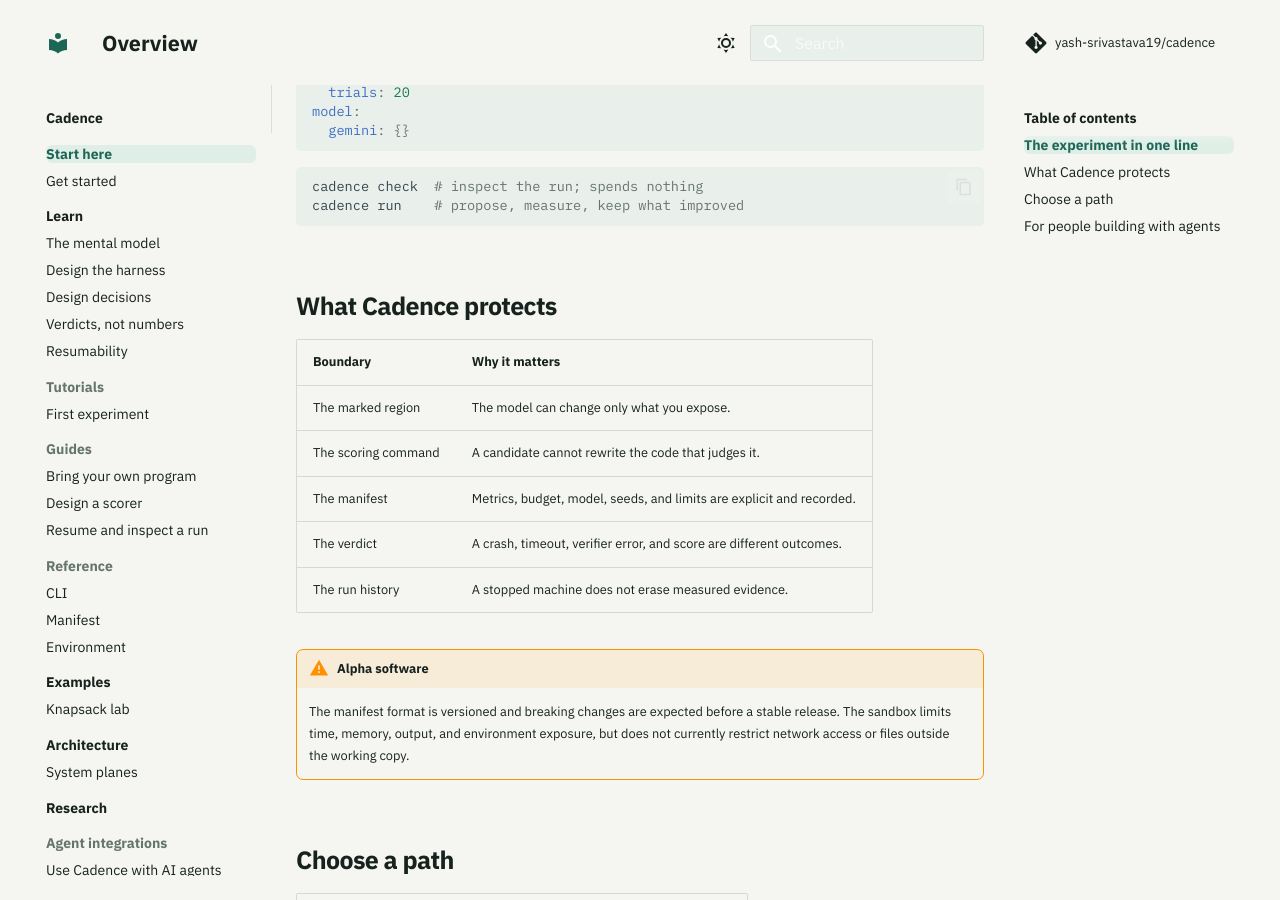
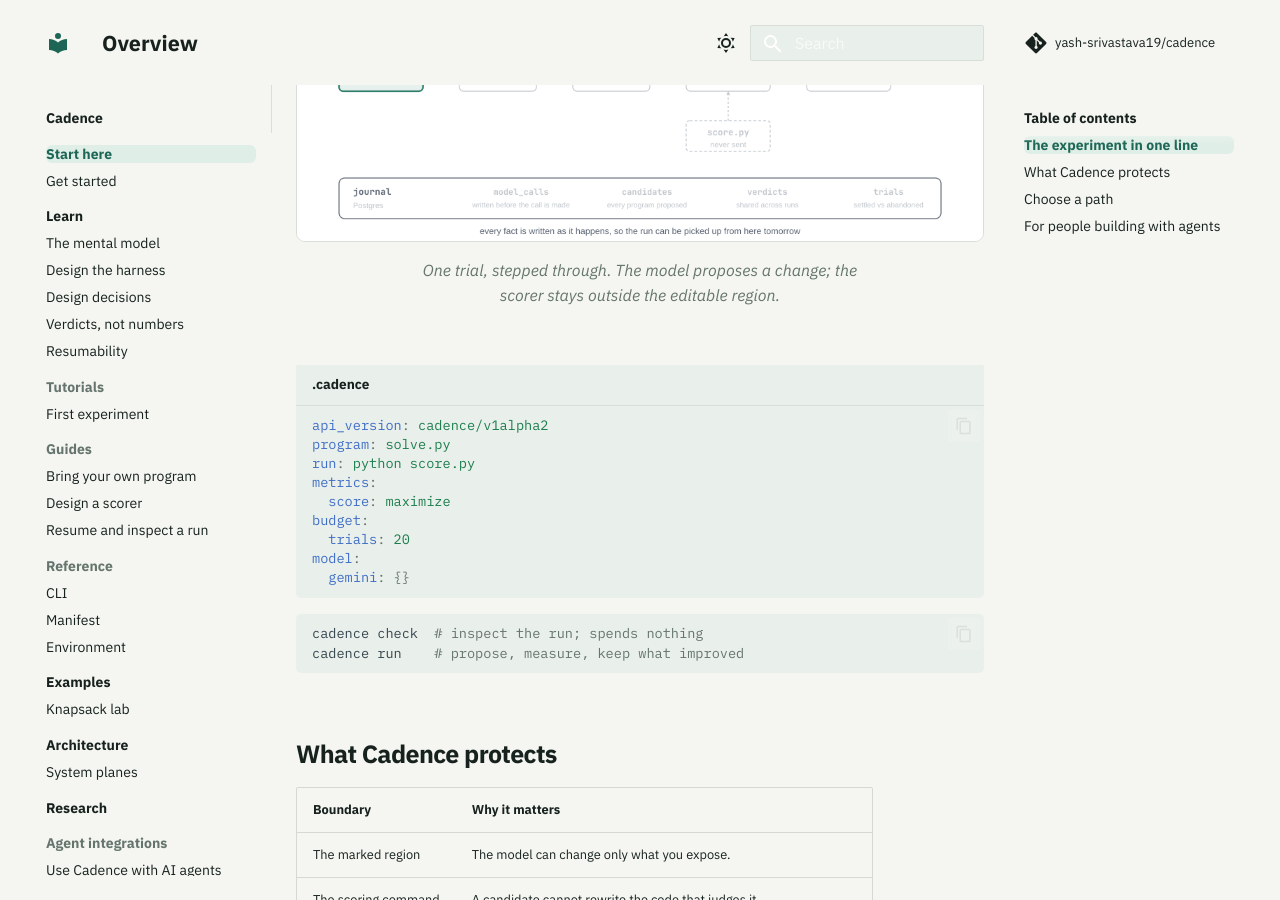
Before and after one commit to yash-srivastava19/cadence, an MkDocs documentation site: the page built from docs/index.md, in a window 1280 px wide and 900 px high, scrolled down 1195 px. Built offline with MkDocs 1.6.1 and Material for MkDocs 9.7.7, drawn with Linux system fonts in a browser that asks for light colours; comment, search, counter and statistics services are not loaded.

Commit message:
docs: vendor experiment illustrations

````diff
--- a/docs/index.md
+++ b/docs/index.md
@@ -48,6 +48,11 @@ You bring three things. Cadence supplies the search loop and the record of what
 <div class="flow-step"><small>05</small><strong>Next<br>parent</strong><span>best evidence so far</span></div>
 </div>
 
+<figure markdown>
+  ![A Cadence trial moving from proposal to measurement and recording](assets/illustrations/trial-loop.gif){ loading=lazy }
+  <figcaption>One trial, stepped through. The model proposes a change; the scorer stays outside the editable region.</figcaption>
+</figure>
+
 ```yaml title=".cadence"
 api_version: cadence/v1alpha2
 program: solve.py
````
Also changed, not shown: docs/concepts/mental-model.md (+5 -0 lines), docs/concepts/resumability.md (+5 -0 lines), docs/research/index.md (+2 -2 lines), docs/assets/illustrations/resume-levels.gif (added), docs/assets/illustrations/run-progress.png (added), docs/assets/illustrations/trial-loop.gif (added).
